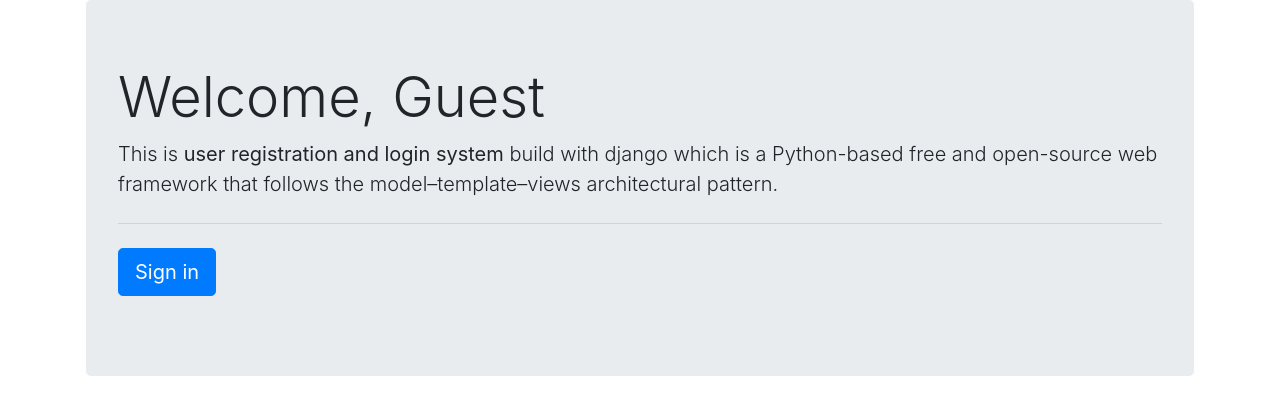
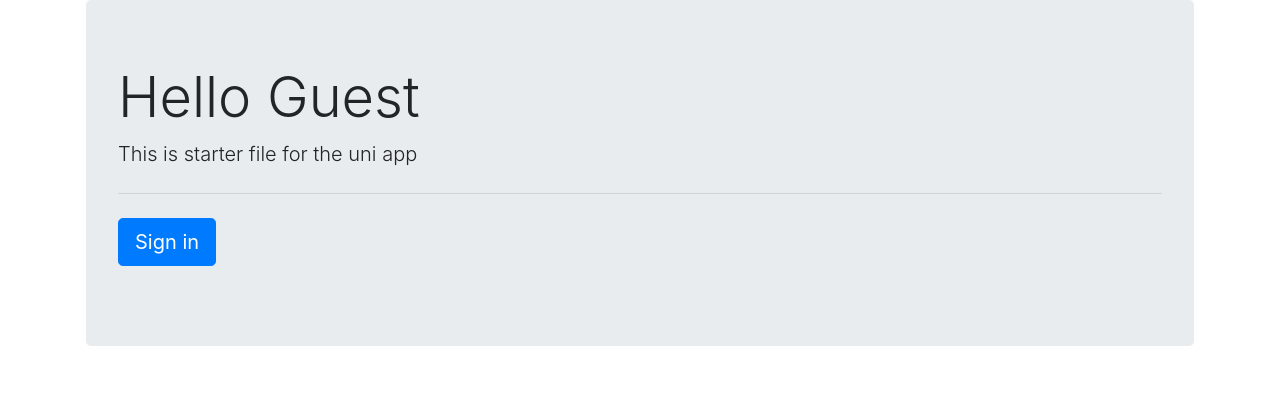
Before and after one commit to cpinnockuni/groupworkuni, a Django app: page / in a window 1280 px wide. Shown: the part 88-503 px from the top of the page. Run offline with Django 3.2, Linux system fonts and the light colour scheme; some libraries are stand-ins or nearby versions.

Commit message:
update files

```diff
--- a/users/templates/users/home.html
+++ b/users/templates/users/home.html
@@ -2,10 +2,10 @@
 {% block title %} Home Page {% endblock title%}
 {% block content %}
     <div class="jumbotron">
-        <h1 class="display-4">Welcome, {{user.first_name.title|default:'Guest'}}</h1>
+        <h1 class="display-4">Hello {{user.first_name.title|default:'Guest'}}</h1>
         <p class="lead">
-            This is <b>user registration and login system</b> build with django which is
-            a Python-based free and open-source web framework that follows the model–template–views architectural pattern.
+           This is starter file for the uni app
+
         </p>
         <hr class="my-4">
         <p class="lead">
--- a/users/templates/users/login.html
+++ b/users/templates/users/login.html
@@ -27,10 +27,7 @@
                                 <div class="form-row">
                                     <div class="col-md-10 offset-md-1">
                                         <div class="form-group">
-                                            <a href="{% url 'social:begin' 'github' %}"
-                                                   class="btn btn-link btn-lg active btn-block">Sign in with GitHub</a>
-                                            <a href="{% url 'social:begin' 'google-oauth2' %}"
-                                                   class="btn btn-link btn-lg active btn-block">Sign in with Google</a>
+
                                             <hr>
                                             <p class="text-center"><strong>OR</strong></p>
                                             <hr>
```
